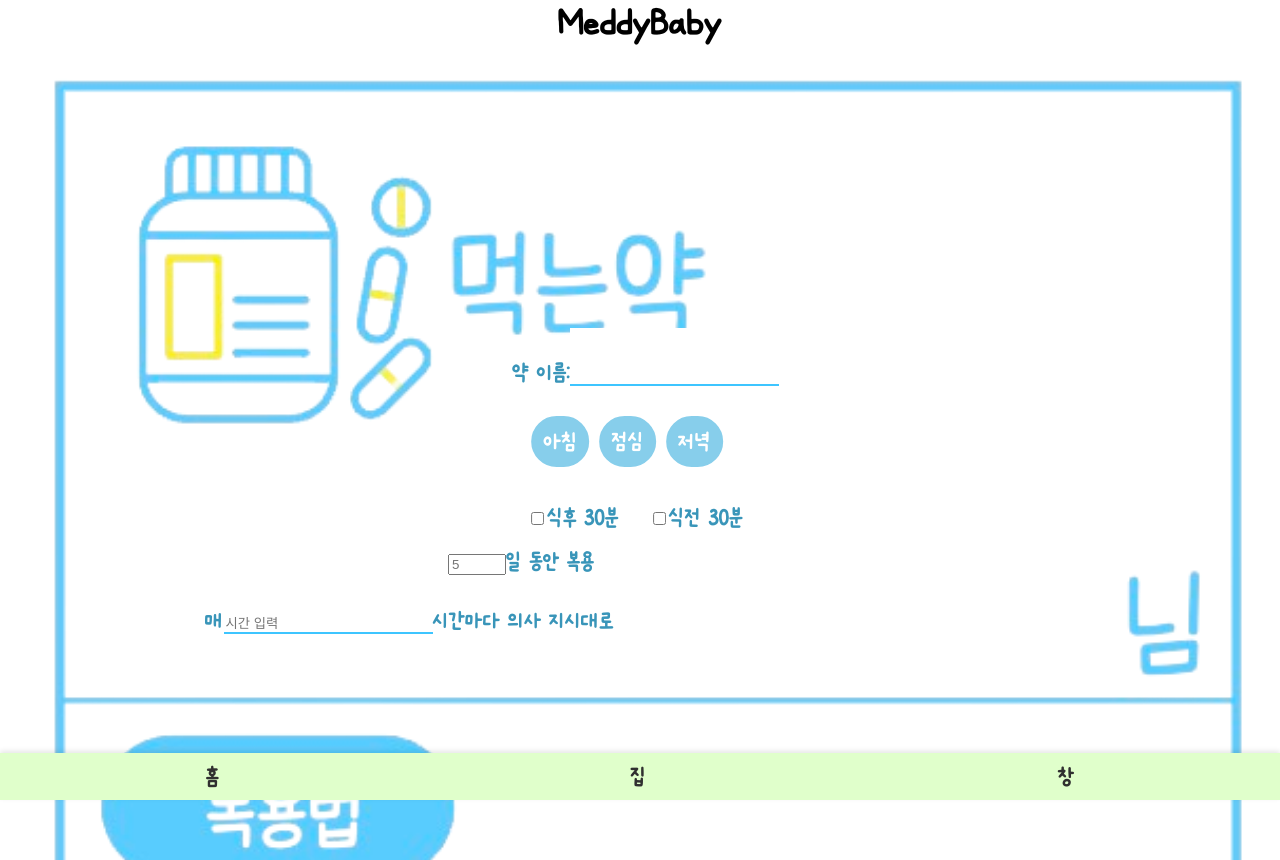
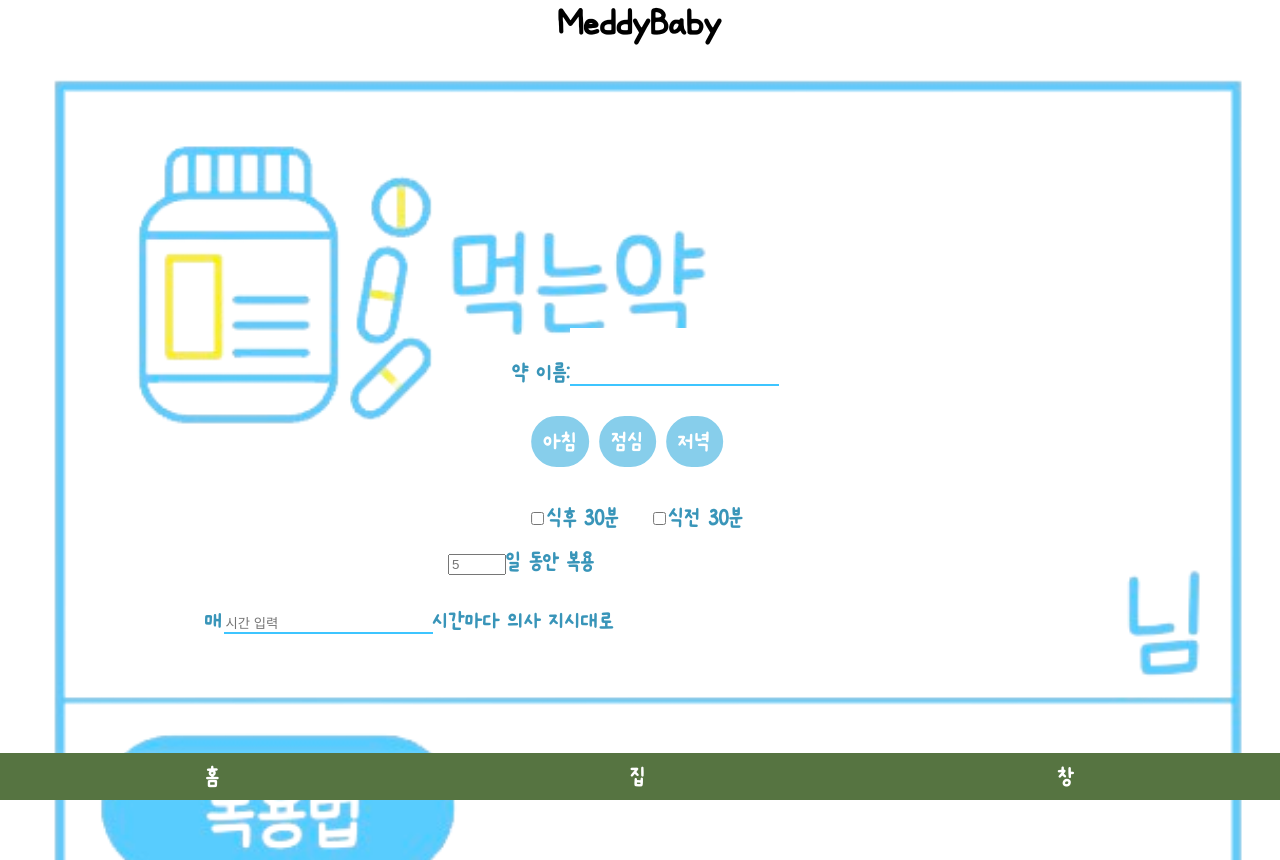
Before and after one commit to luminous037/OSS_project, a React (Create React App) app in the folder client/: page /InfoPage_1/InfoPage_2 in a window 1280 px wide. Shown: the top 860 px of the page. Built offline with nearby package versions, Linux system fonts and the light colour scheme; no server answers.

Commit message:
[feat] 칭찬스티커 병아리 말풍선 애니메이션 추가

```diff
--- a/client/src/components/WeeklyPage/WeeklyCheck.js
+++ b/client/src/components/WeeklyPage/WeeklyCheck.js
@@ -31,6 +31,38 @@
     setInputFields(newInputFields);
   };
 
+    /*말풍선 대사*/
+    const phrases = [
+      "안녕!",
+      "좋은 하루 보내!",
+      "약 먹는 멋진 어린이!",
+      "오늘 기분 어때?",
+      "만나서 반가워!"
+    ];
+
+    /*말풍선 대사 관리*/
+    const [currentPhrase, setCurrentPhrase] = useState('');
+
+    useEffect(() => {
+      // 대사를 처음 한 번 랜덤으로 설정합니다.
+      changePhrase();
+
+      // 5초마다 대사를 랜덤으로 변경합니다.
+      const intervalId = setInterval(() => {
+        changePhrase();
+      }, 5000);
+
+      // 컴포넌트가 언마운트될 때 인터벌을 정리합니다.
+      return () => clearInterval(intervalId);
+    }, []);
+
+    /*말풍선 대사를 랜덤으로 바꿔주는 함수*/
+    const changePhrase = () => {
+      const randomPhrase = phrases[Math.floor(Math.random() * phrases.length)];
+      setCurrentPhrase(randomPhrase);
+    };
+
+
   return (
     <div>
       <div className="navigator">
@@ -57,6 +89,10 @@
           <img src={chick2} className="chick2" />
         </div>
       </div>
+
+      <div className="balloon">
+          <p>{currentPhrase}</p>
+        </div>
 
       <div className="howMuchStamp">
         <input
--- a/client/src/components/navigationBar/NavigationBar.css
+++ b/client/src/components/navigationBar/NavigationBar.css
@@ -6,15 +6,16 @@
   position: fixed;
   bottom: 0;
   width: 100%;
-  background-color: #e0ffcb;
-  box-shadow: 0 -2px 5px rgba(0,0,0,0.1);
+  background-color: #567441;
+  box-shadow: 0 -2px 5px rgba(255, 255, 255, 0.1);
 }
 
 .nav-item {
+  background-image: url('../../../public/home_icon.png');
   font-family: on;
   padding: 10px 15px;
   text-decoration: none;
-  color: #303030;
+  color: #ffffff;
   font-size: 25px;
 }
 @font-face {
```
Also changed, not shown: client/public/home_icon.png (added).
